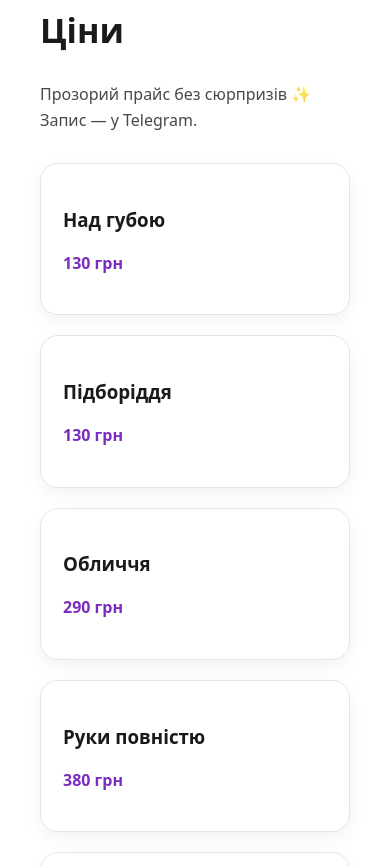
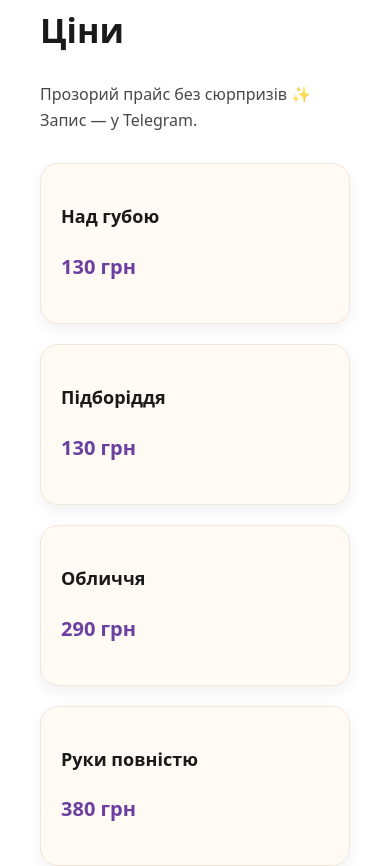
Before and after one commit to skidrows/beauty-sofik, a plain HTML site: page index.html in a window 390 px wide. Shown: the part 2171-3037 px from the top of the page. Drawn offline with Linux system fonts and the light colour scheme.

Commit message:
Refactor CSS for layout and styling improvements
Updated the CSS styles for various components, including navbar, buttons, hero section, and pricing cards. Added premium pricing styles and improved responsiveness.

```diff
--- a/css/style.css
+++ b/css/style.css
@@ -220,4 +220,34 @@ nav a:hover {
   font-size: 14px;
 }
 
+/* PRICES PREMIUM */
+.price-grid {
+  display: grid;
+  grid-template-columns: repeat(auto-fit, minmax(220px, 1fr));
+  gap: 20px;
+  margin-top: 30px;
 }
+
+.price-card {
+  background: #fffaf3;
+  border: 1px solid #f0e6da;
+  border-radius: 18px;
+  padding: 20px;
+  box-shadow: 0 6px 16px rgba(0,0,0,0.06);
+  transition: 0.2s ease;
+}
+
+.price-card:hover {
+  transform: translateY(-4px);
+}
+
+.price-card h3 {
+  font-size: 18px;
+  margin-bottom: 10px;
+}
+
+.price-card .price {
+  font-size: 20px;
+  font-weight: bold;
+  color: #6b3fa0;
+}
```
